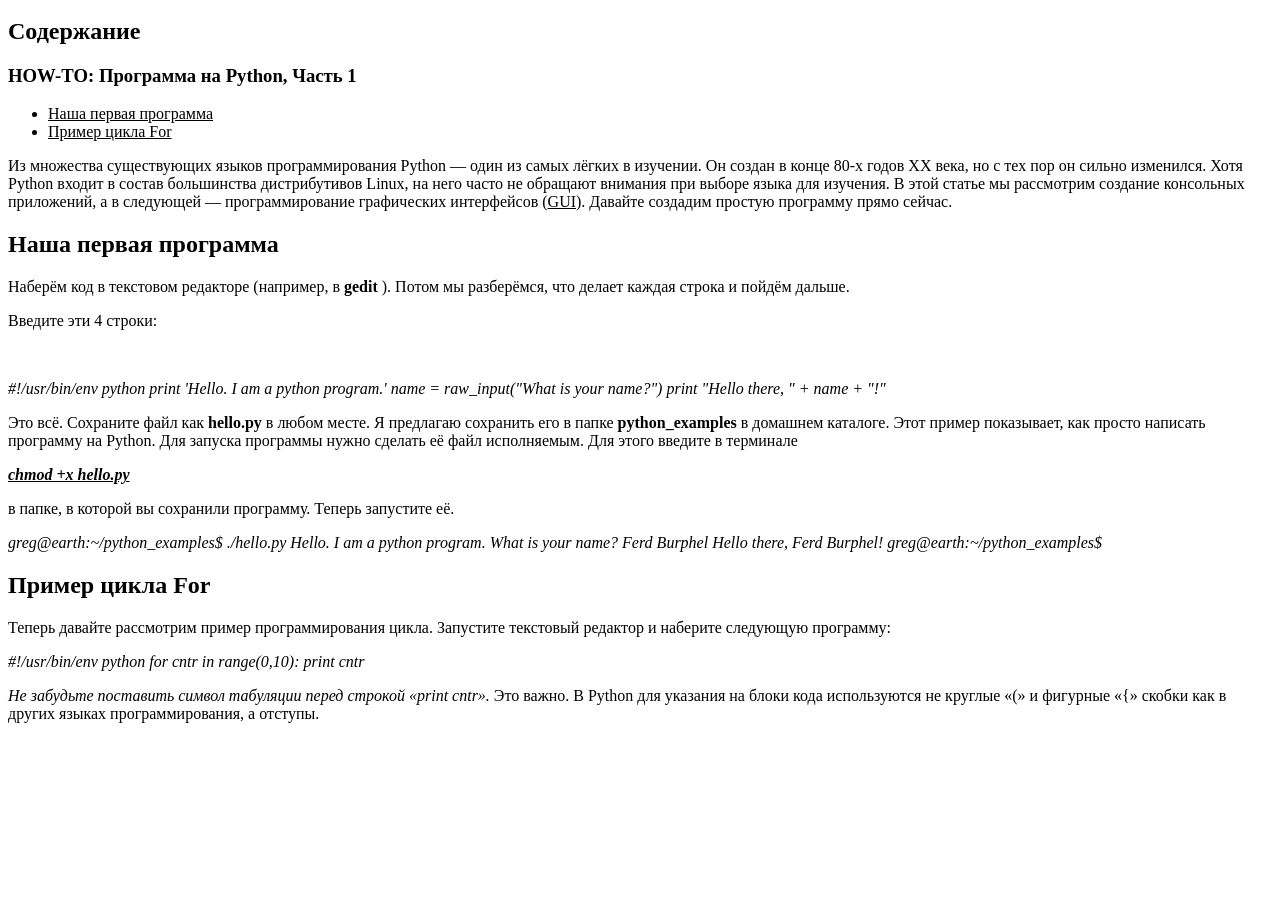
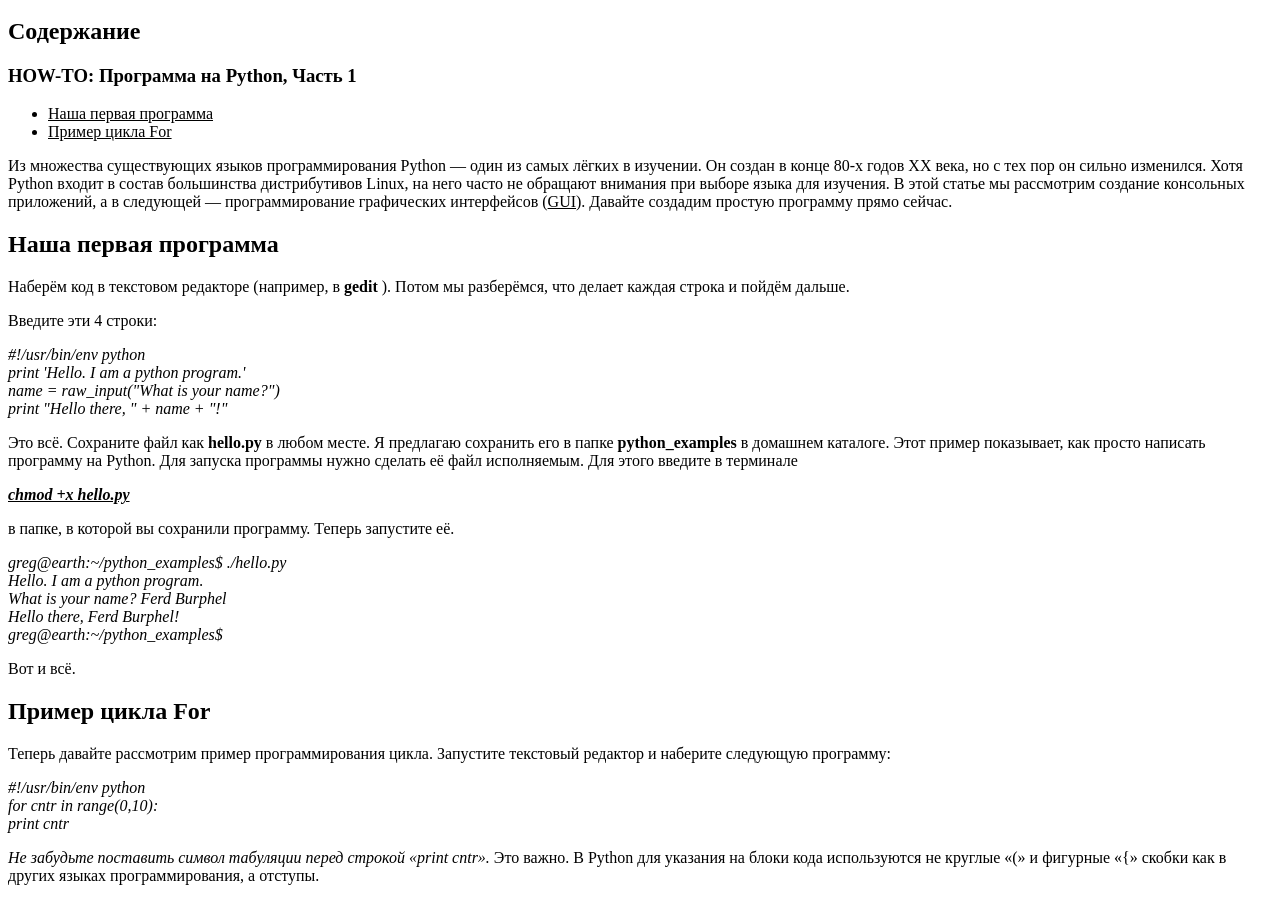
Before and after one commit to DZMITRYSHAKHRAI/Dzmitry_Shakhrai, a plain HTML site: page HOME/01_HTML/Markup_with_blocks_of_text.html in a window 1280 px wide. Shown: the part 136-1037 px from the top of the page. Before the commit the page ends 875 px from the top, so only its background shows below. Drawn offline with Linux system fonts and the light colour scheme.

Commit message:
secons commit

```diff
--- a/HOME/01_HTML/Markup_with_blocks_of_text.html
+++ b/HOME/01_HTML/Markup_with_blocks_of_text.html
@@ -29,10 +29,9 @@
         мы разберёмся, что делает
         каждая строка и пойдём дальше.</p>
     <p>Введите эти 4 строки:</p>
-    <br>
-    <p><em>#!/usr/bin/env python
-        print 'Hello. I am a python program.'
-        name = raw_input("What is your name?")
+    <p><em>#!/usr/bin/env python <br>
+        print 'Hello. I am a python program.' <br>
+        name = raw_input("What is your name?") <br>
         print "Hello there, " + name + "!"</em></p>
     <p>Это всё. Сохраните файл как <strong>hello.py</strong> в любом месте. Я предлагаю сохранить
          его в папке <strong>python_examples</strong> в домашнем каталоге. Этот пример показывает,
@@ -40,16 +39,17 @@
          исполняемым. Для этого введите в терминале</p>
     <p><em><strong><ins>chmod +x hello.py</ins></strong></em></p>
     <p>в папке, в которой вы сохранили программу. Теперь запустите её.</p>
-    <p><em>greg@earth:~/python_examples$ ./hello.py
-        Hello. I am a python program.
-        What is your name? Ferd Burphel
-        Hello there, Ferd Burphel!
+    <p><em>greg@earth:~/python_examples$ ./hello.py <br>
+        Hello. I am a python program. <br>
+        What is your name? Ferd Burphel <br>
+        Hello there, Ferd Burphel! <br>
         greg@earth:~/python_examples$</em></p>
+    <p>Вот и всё.</p>
     <h2>Пример цикла For</h2>
     <p>Теперь давайте рассмотрим пример программирования цикла. Запустите текстовый
         редактор и наберите следующую программу:</p>
-    <p><em>#!/usr/bin/env python
-        for cntr in range(0,10):
+    <p><em>#!/usr/bin/env python <br>
+        for cntr in range(0,10): <br>
         print cntr</em></p>
     <p><em>Не забудьте поставить символ табуляции перед строкой «print cntr».</em> Это важно. В
         Python для указания на блоки кода используются не круглые «(» и фигурные «{» скобки
```
Also changed, not shown: HOME/01_HTML/Text_formatting1.html (+1 -1 lines), HOME/01_HTML/Text_formatting2.html (+11 -6 lines).
